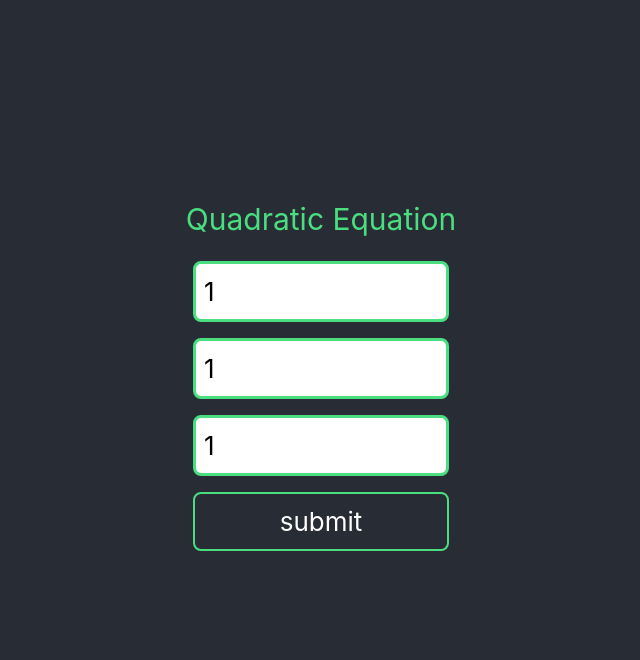
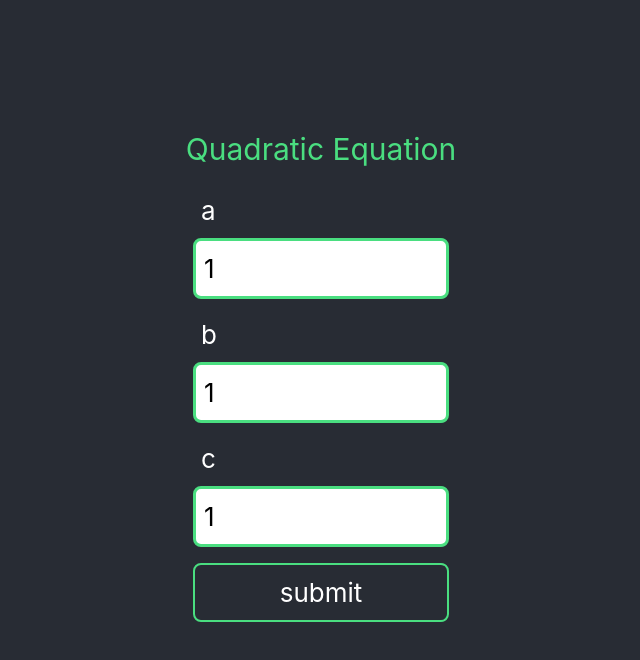
Before and after one commit to AZCPCF/math, a React (Create React App) app: page / in a window 1280 px wide. Shown: the top 660 px of the page, without its empty margins (319-959 px from the left). Built offline with nearby package versions, Linux system fonts and the light colour scheme.

Commit message:
add labels for a,b & c

```diff
--- a/src/App.js
+++ b/src/App.js
@@ -1,3 +1,4 @@
+import { Fragment } from "react";
 import "./App.css";
 import useQe from "./hooks/useQe";
 function App() {
@@ -8,20 +9,23 @@ function App() {
       <header className="App-header">
         <h1 className="text-3xl m-4 text-green-400">Quadratic Equation</h1>
         {Object.keys(qe).map((item) => (
+          <div className="w-[90%] md:w-1/3 sm:w-1/2 xl:w-1/5 text-left m-2">
+            <label className="p-2" htmlFor={item}>{item}</label>
             <input
-            className="text-black w-[90%] md:w-1/3 sm:w-1/2 xl:w-1/5 border-[3px] border-green-400 rounded-lg m-2 p-2"
+              className="text-black w-full border-[3px] border-green-400 rounded-lg p-2 mt-2"
               placeholder={item}
               id={item}
               key={item}
               onChange={handleChnageQe}
               value={qe[item]}
             />
+          </div>
         ))}
 
         <input
           className="border-2 w-[90%] md:w-1/3 sm:w-1/2 xl:w-1/5 border-green-400 rounded-lg m-2 p-2 hover:bg-green-400"
           type="submit"
-          value={'submit'}
+          value={"submit"}
           onClick={solveQe}
         />
         <p className="text-green-400 mt-14">{result}</p>
```
Lines whose indentation alone changed are shown as unchanged.
